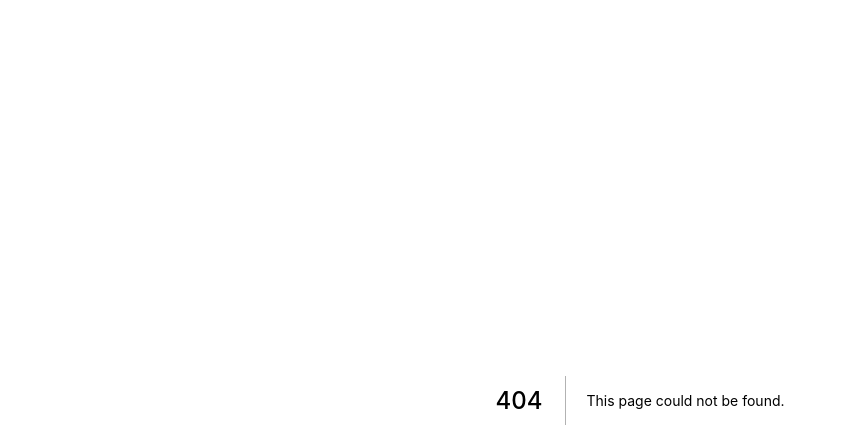
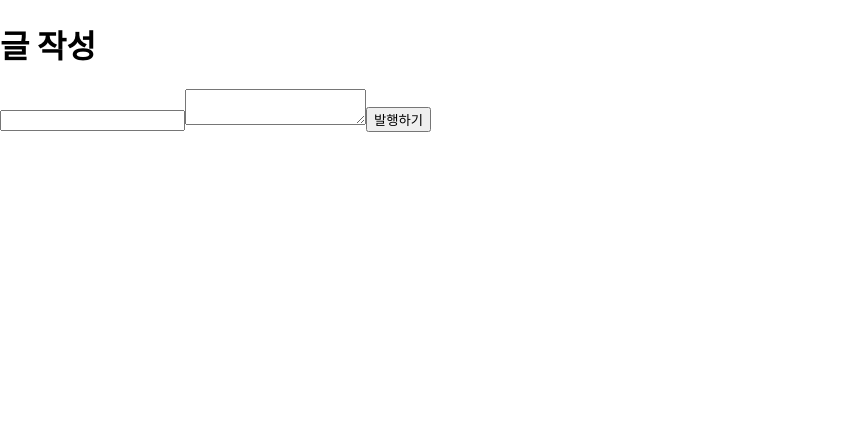
Before and after one commit to seungyyy/blog.techhtml.com-client, a Next.js app: page /write in a window 1280 px wide. Before the commit this address had no page. Shown: the top 448 px of the page, without its empty margins (0-847 px from the left). Built offline with nearby package versions, Linux system fonts and the light colour scheme.

Commit message:
🎆 Markdown Editor 초안 개발

```diff
--- a/package.json
+++ b/package.json
@@ -8,6 +8,7 @@
     "lint": "next lint"
   },
   "dependencies": {
+    "marked": "^4.0.8",
     "next": "12.0.7",
     "react": "17.0.2",
     "react-dom": "17.0.2"
--- /dev/null
+++ b/src/pages/write/index.tsx
@@ -0,0 +1,29 @@
+import { NextPage } from "next";
+import { useState } from "react";
+
+
+const WritePage:NextPage = () => {
+  const [title, setTitle] = useState('');
+  const [post, setPost] = useState('');
+
+  const handleTextAreaChange = (e:React.ChangeEvent<HTMLTextAreaElement>) => {
+    setPost(e.target.value);
+  }
+
+  const handleTitleChange = (e:React.ChangeEvent<HTMLInputElement>) => {
+    setTitle(e.target.value);
+  }
+
+  return (
+    <div>
+      <h1>글 작성</h1>
+      <form>
+        <input type="text" onChange={handleTitleChange} value={title} />
+        <textarea onChange={handleTextAreaChange} value={post} />
+        <button type="submit">발행하기</button>
+      </form>
+    </div>
+  )
+}
+
+export default WritePage;
```
Also changed, not shown: src/pages/_app.tsx (renamed from pages/_app.tsx), src/pages/api/hello.ts (renamed from pages/api/hello.ts), src/pages/index.tsx (renamed from pages/index.tsx), src/styles/Home.module.css (renamed from styles/Home.module.css), src/styles/globals.css (renamed from styles/globals.css), 1 other file (tests, documents, lock files or other folders).
